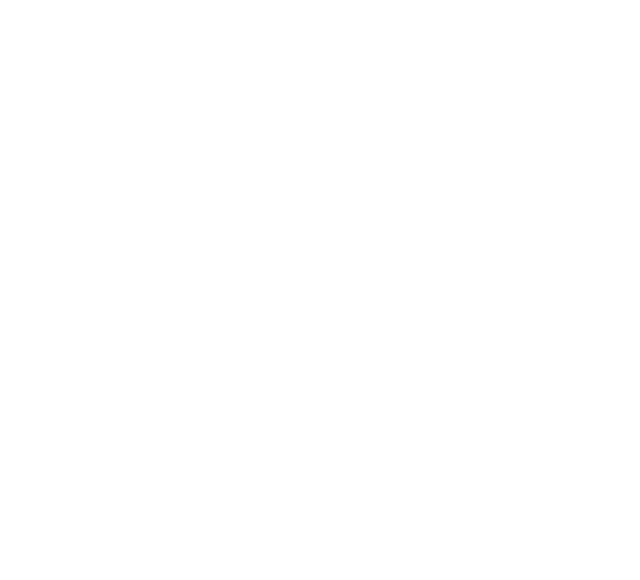
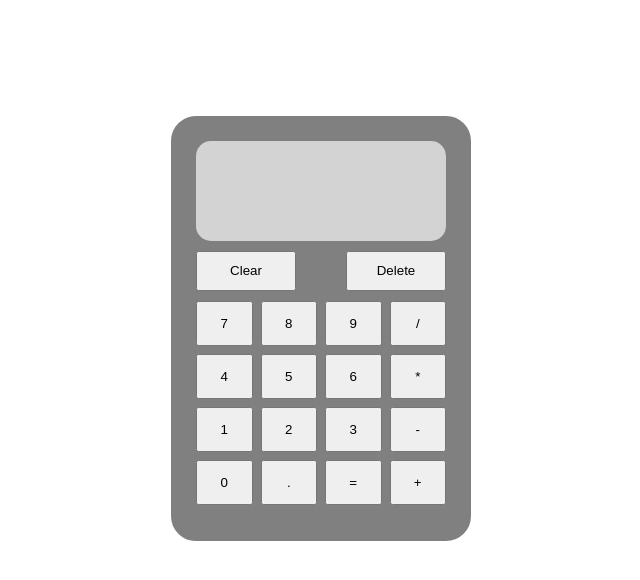
Before and after one commit to brenton-j-andrews/Calculator, a plain HTML site: page index.html in a window 1280 px wide. Shown: the whole page, without its empty margins (319-959 px from the left). Drawn offline with Linux system fonts and the light colour scheme.

Commit message:
Visual complete, basic button functionality in progress

```diff
--- a/calc_functions.js
+++ b/calc_functions.js
@@ -36,4 +36,17 @@ function operate(symbol, a, b) {
     return output;
 }
 
-console.log(operate("/", 4, 6));
+// let screen_contents = document.getElementById("screen");
+// screen_contents.textContent = "Hello"
+
+// Function to add event listeners to each button upon start.
+function addEvents() {
+    let buttons = document.getElementsByClassName("btn");
+    for (const button of buttons) {
+        button.addEventListener("click", function() {
+            console.log(button.textContent);
+        });
+    }
+}
+
+addEvents()
--- a/index.html
+++ b/index.html
@@ -3,9 +3,45 @@
     <head>
         <meta charset="utf-8">
         <title> Odin Calculator </title>
+        <link rel="stylesheet" href="styles.css">
+
     </head>
 
     <body>
+        <div class="calculator">
+
+            <!-- Screen contents -->
+            <div class="screen" id="screen">
+            </div>
+
+            <!-- Clear / delete buttons -->
+            <div class="edit_buttons">
+                <button type="button"> Clear </button>
+                <button type="button"> Delete </button>
+            </div>
+
+            <!-- Number / operator input buttons -->
+            <div class="num_operator_buttons">
+                <button type="button" class="btn" id="num"> 7 </button>
+                <button type="button" class="btn" id="num"> 8 </button>
+                <button type="button" class="btn" id="num"> 9 </button>
+                <button type="button" class="btn" id="operator"> / </button>
+                <button type="button" class="btn" id="num"> 4 </button>
+                <button type="button" class="btn" id="num"> 5 </button>
+                <button type="button" class="btn" id="num"> 6 </button>
+                <button type="button" class="btn" id="operator"> * </button>
+                <button type="button" class="btn" id="num"> 1 </button>
+                <button type="button" class="btn" id="num"> 2 </button>
+                <button type="button" class="btn" id="num"> 3 </button>
+                <button type="button" class="btn" id="operator"> - </button>
+                <button type="button" class="btn" id="num"> 0 </button>
+                <button type="button" class="btn" id="decimal"> . </button>
+                <button type="button" class="btn" id="equals"> = </button>
+                <button type="button" class="btn" id="operator"> + </button>
+            </div>
+
+        </div>
+
         <script src="calc_functions.js"></script>
     </body>
 </html>
--- a/styles.css
+++ b/styles.css
@@ -0,0 +1,55 @@
+body {
+    display: flex;
+    flex-direction: column;
+    justify-content: center;
+    align-items: center;
+    height: 80vh;
+}
+
+.calculator {
+    display: flex;
+    flex-direction: column;
+    align-items: center;
+    height: 375px;
+    width: 250px;
+    background-color: grey;
+    border: solid grey 25px;
+    border-radius: 25px;
+    gap: 10px
+}
+
+
+.screen {
+    height: 100px;
+    width: 250px;
+    background-color: lightgrey;
+    border-radius: 15px;
+    text-align: right;
+    vertical-align: middle;
+}
+
+/* Button styling */
+.edit_buttons {
+    display: flex;
+    justify-content: space-between;
+    width: 250px;
+    height: 40px;
+}
+
+.edit_buttons button {
+    width: 100px;
+}
+
+/* Input / operator button styling */
+.num_operator_buttons {
+    display: grid;
+    width: 250px;
+    height: auto;
+    grid-template-columns: repeat(4, 1fr);
+    grid-template-rows: 1fr auto;
+    grid-gap: .5em;
+}
+
+.num_operator_buttons button {
+    height: 45px;
+}
```
